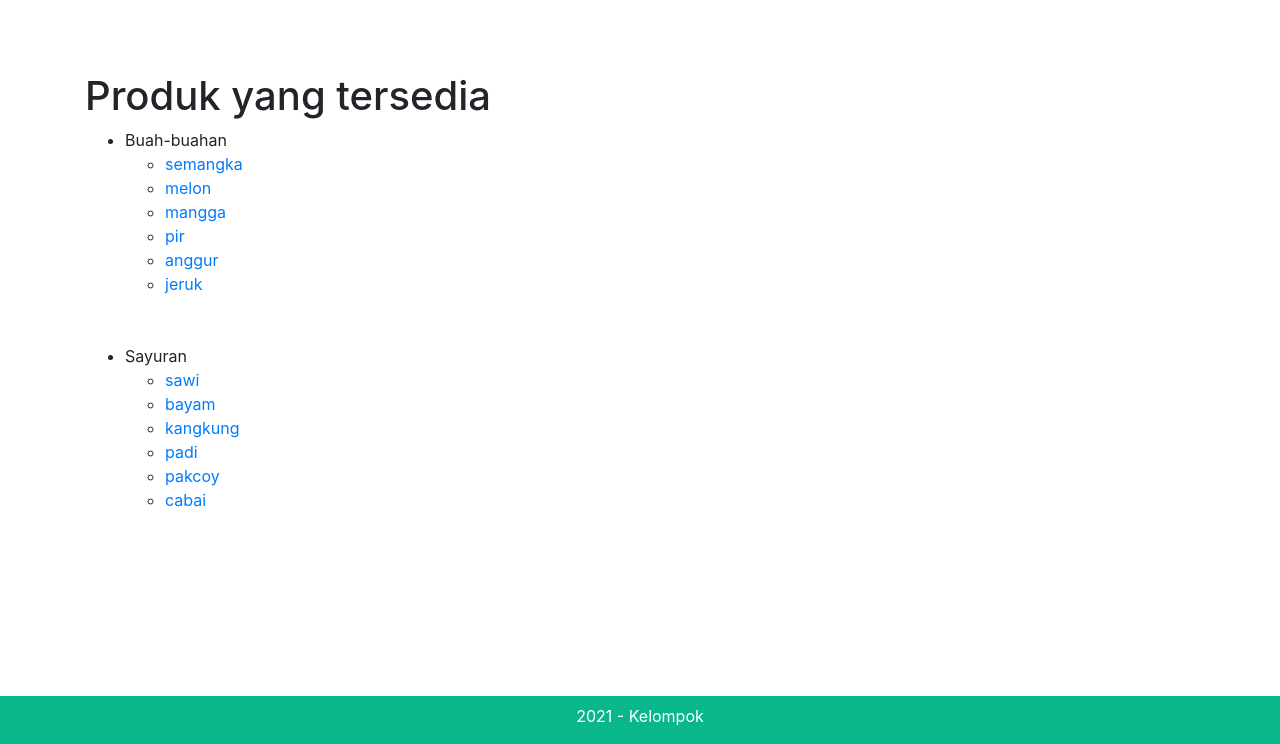
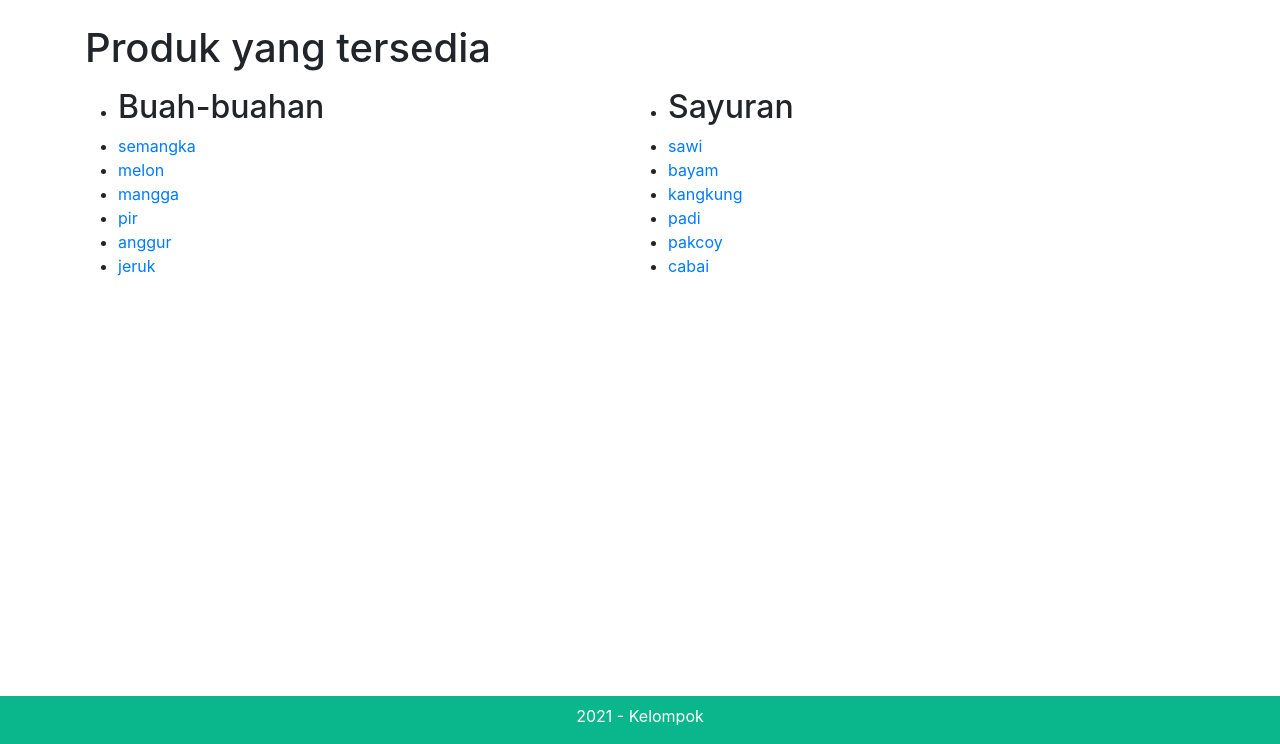
Before and after one commit to araisantai/proyek-basisdata, a PHP site: page /listbarang.php in a window 1280 px wide. Shown: the part 56-800 px from the top of the page. Run offline with PHP 8.4, Linux system fonts and the light colour scheme; data comes from the database, SQL or seed files in the repository.

Commit message:
Update listbarang.php

```diff
--- a/projek/listbarang.php
+++ b/projek/listbarang.php
@@ -8,32 +8,41 @@ $query2 = mysqli_query($conn, "SELECT nama_barang FROM barang WHERE jenis_barang
 
 
 	<div class="container">
-	<br><br><br>
-	<h1>Produk yang tersedia</h1>
+	<br>
+	<h1 class="list-title">Produk yang tersedia</h1>
 	<ul>
-		<li>Buah-buahan
-			<ul>
+	<div class="row">
+	<div class ="col p-2">
+		<div class="product-box">
+		<li class="box-title"><h2 class="product-box-title">Buah-buahan</h2>
+
 				<?php
 				while ($buah = mysqli_fetch_assoc($query1)) {
-					echo"<li>";
-					echo"<a href='postbarang.php?nama_barang=".$buah['nama_barang']."'>".$buah['nama_barang']."</a>";
+					echo"<li class='product'>";
+					echo"<a class='product-name' href='postbarang.php?nama_barang=".$buah['nama_barang']."'>".$buah['nama_barang']."</a>";
 					echo"</li>";
 				}
 				?>
-				<br><br>
-			</ul>
+
 		</li>
-		<li>Sayuran
-			<ul>
+		</div>
+		</div>
+		<div class ="col p-2">
+		<div class="product-box">
+		<li class="box-title"><h2 class="product-box-title">Sayuran</h2>
+
 				<?php
 				while ($sayur = mysqli_fetch_assoc($query2)) {
-					echo "<li>";
-					echo"<a href='postbarang.php?nama_barang=".$sayur['nama_barang']."'>".$sayur['nama_barang']."</a>";
+					echo "<li class='product'>";
+					echo"<a class='product-name' href='postbarang.php?nama_barang=".$sayur['nama_barang']."'>".$sayur['nama_barang']."</a>";
 					echo"</li>";
 				}
 				?>
-			</ul>
+
 		</li>
+		</div>
+		</div>
+	</div>
 	</ul>
 
 
```
